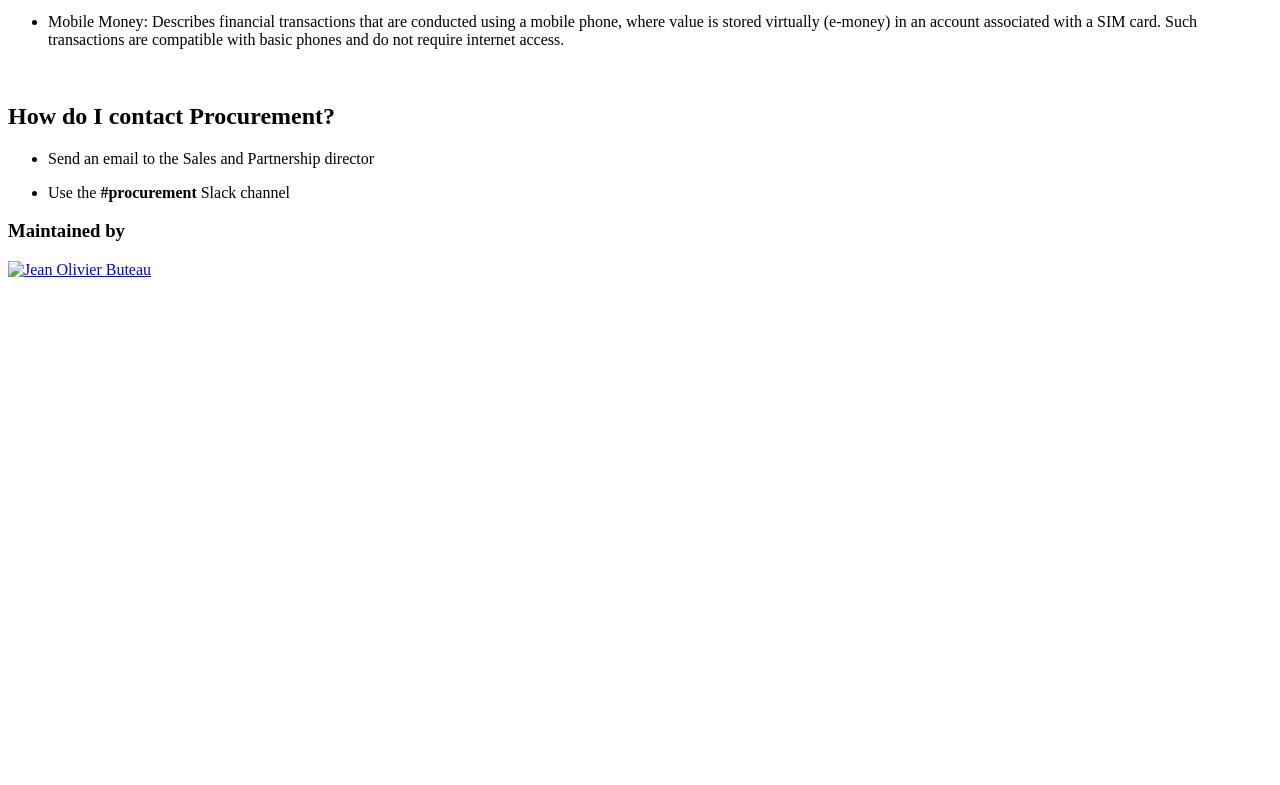
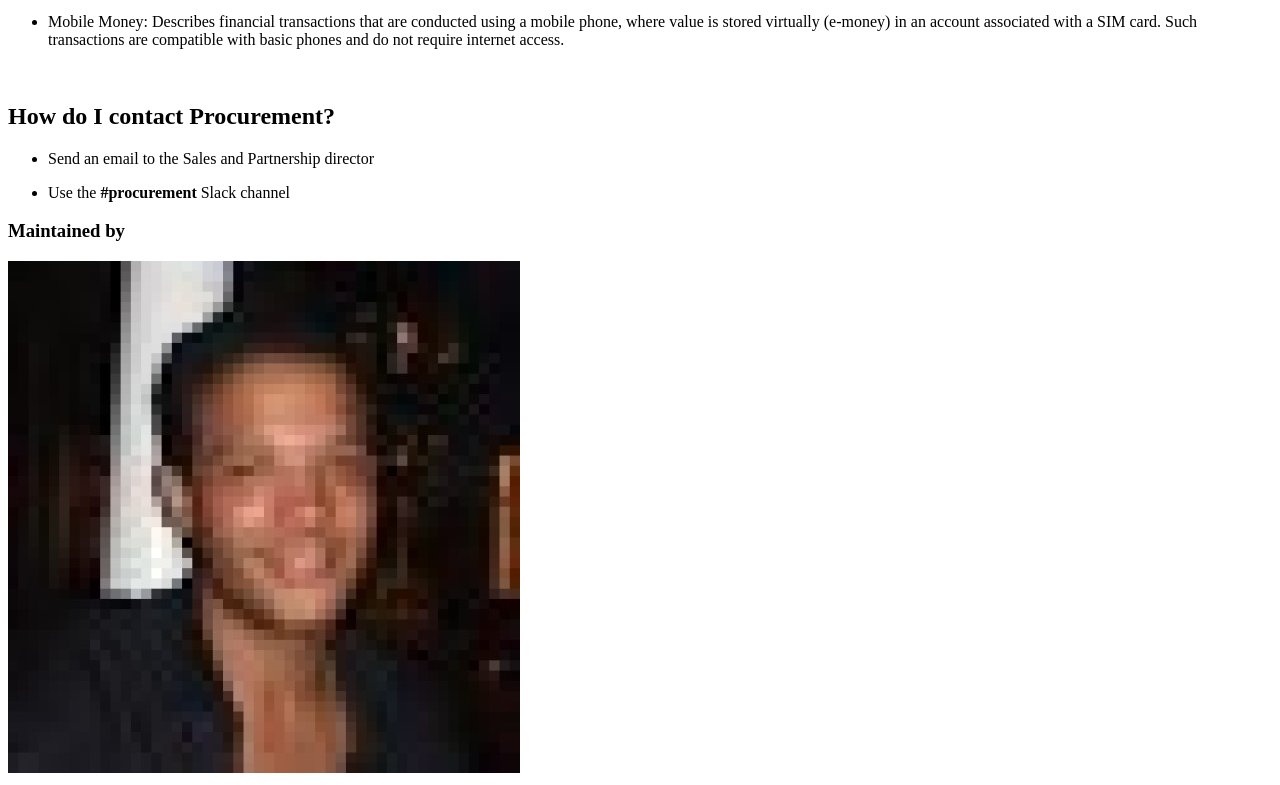
Before and after one commit to Reloadly/reloadly-handbook, a plain HTML site: page pages/procurement/operating-procedure.html in a window 1280 px wide. Shown: the part 6620-7405 px from the top of the page. Before the commit the page ends 6907 px from the top, so only its background shows below. Drawn offline with Linux system fonts and the light colour scheme.

Commit message:
made changes

```diff
--- a/pages/procurement/operating-procedure.html
+++ b/pages/procurement/operating-procedure.html
@@ -383,7 +383,7 @@
     <div>
         <h3>Maintained by</h3>
         <span>
-            <a href="mailto:jbuteau@reloadly.com"><img src="../images/staff/jean-olivier-buteau.jpgg" alt="Jean Olivier Buteau" title="Jean Olivier Buteau" /></a>
+            <a href="mailto:jbuteau@reloadly.com"><img src="../images/staff/jean-olivier-buteau.jpg" alt="Jean Olivier Buteau" title="Jean Olivier Buteau" /></a>
         </span>
     </div>
 </body>
```
Also changed, not shown: pages/sales/2022-strategic-planning.html (+1 -1 lines), pages/sales/carriers-and-providers.html (+1 -1 lines), pages/sales/connectivity.html (+1 -1 lines), pages/sales/development-respresentative-handbook.html (+1 -1 lines), pages/sales/operating-procedure.html (+1 -1 lines).
